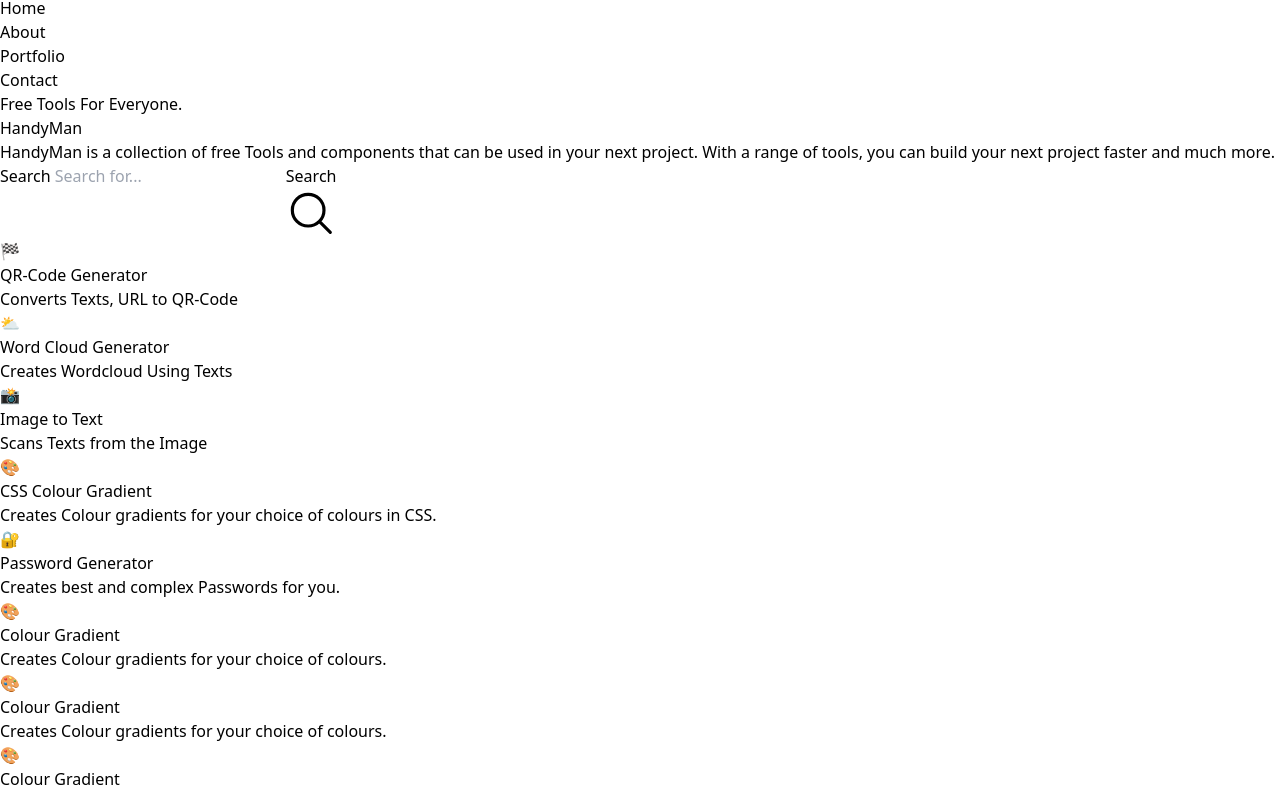
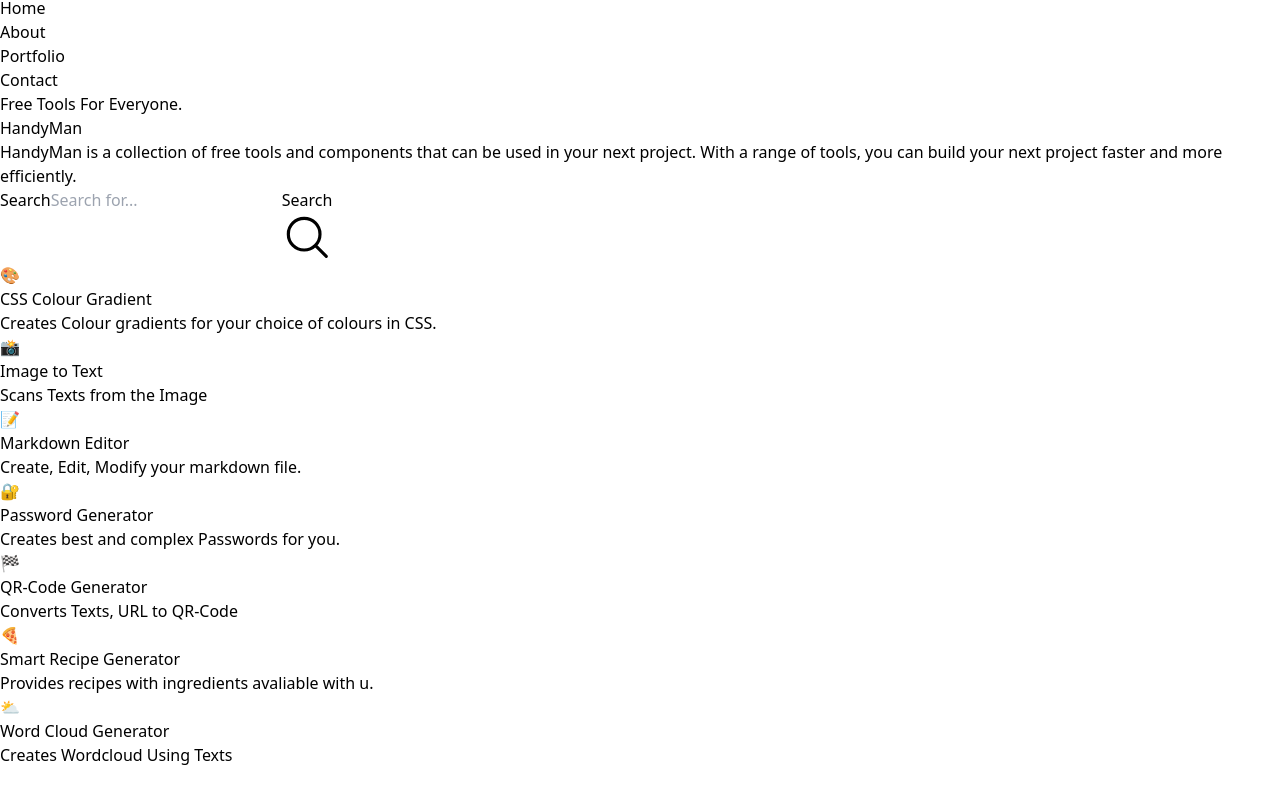
Before and after one commit to JoelMathewJob/HandyMan, a React (Vite) app: page / in a window 1280 px wide. Shown: the part 1416-2211 px from the top of the page. Built offline with nearby package versions, Linux system fonts and the light colour scheme.

Commit message:
added-markdown-recipe-searchbar

```diff
--- a/src/components/toolsection.jsx
+++ b/src/components/toolsection.jsx
@@ -1,19 +1,17 @@
 import React from 'react';
-import { Link } from 'react-router-dom';
-import tools from '../routesConfig'
-import Card from './card'
+import Card from './card';
 
-function ToolSection() {
+function ToolSection({ tools }) {
+
+  const sortedTools = [...tools].sort((a, b) => a.name.localeCompare(b.name));
   return (
     <div>
       <ul className="grid grid-cols-2 gap-5 md:grid-cols-3 lg:grid-cols-4">
-
-        {tools.map((tool) => {
-          return(
+        {sortedTools.map((tool) => (
           <li key={tool.name}>
-            <Card path={tool.path} name={tool.name} desc={tool.desc} icon={tool.icon}/>
-          </li>)
-        })}
+            <Card path={tool.path} name={tool.name} desc={tool.desc} icon={tool.icon} />
+          </li>
+        ))}
       </ul>
     </div>
   );
--- a/src/pages/home.jsx
+++ b/src/pages/home.jsx
@@ -1,7 +1,22 @@
-import React from 'react'
-import Toolsection from '../components/toolsection'
+import React, { useState } from 'react';
+import ToolSection from '../components/ToolSection';
+import tools from '../routesConfig'; // Import the tools list
 
-function home() {
+function Home() {
+  const [searchQuery, setSearchQuery] = useState('');
+  const [filteredTools, setFilteredTools] = useState(tools);
+
+  const handleSearchChange = (e) => {
+    const query = e.target.value.toLowerCase();
+    setSearchQuery(query);
+
+    // Filter tools based on the search query
+    const newFilteredTools = tools.filter(tool =>
+      tool.name.toLowerCase().includes(query)
+    );
+    setFilteredTools(newFilteredTools);
+  };
+
   return (
     <div>
       <div>
@@ -11,33 +26,31 @@ function home() {
               <h1 className="order-last text-lg text-gray-700">Free Tools For Everyone.</h1>
               <h2 className="text-5xl font-bold text-gray-900 sm:text-6xl">HandyMan</h2>
             </div>
-            <p className="max-w-xl mx-auto mt-6 text-gray-700 text-pretty text-base/relaxed ">HandyMan is a collection of free Tools and components that can be used in your next project. With a range of tools, you can build your next project faster and much more.</p>
+            <p className="max-w-xl mx-auto mt-6 text-gray-700 text-pretty text-base/relaxed">
+              HandyMan is a collection of free tools and components that can be used in your next project. With a range of tools, you can build your next project faster and more efficiently.
+            </p>
             <div className="mt-4">
               <div className="max-w-lg mx-auto text-center not-prose">
-                <div data-ea-publisher="hyperuidev" data-ea-type="image" data-ea-style="stickybox" className="bordered horizontal [&amp;_.ea-callout]:!mb-0 [&amp;_.ea-content]:!mx-0 [&amp;_.ea-content]:!mt-0 [&amp;_.ea-stickybox-hide]:hidden">
-                </div>
+                <div data-ea-publisher="hyperuidev" data-ea-type="image" data-ea-style="stickybox" className="bordered horizontal [&amp;_.ea-callout]:!mb-0 [&amp;_.ea-content]:!mx-0 [&amp;_.ea-content]:!mt-0 [&amp;_.ea-stickybox-hide]:hidden"></div>
               </div>
             </div>
           </div>
         </section>
-
       </div>
       <div className='flex justify-center w-full'>
-
         <div className="relative w-1/2 lg:w-1/3">
-          <label htmlFor="Search" className="sr-only"> Search </label>
-
+          <label htmlFor="Search" className="sr-only">Search</label>
           <input
             type="text"
             id="Search"
             placeholder="Search for..."
+            value={searchQuery}
+            onChange={handleSearchChange}
             className="w-full rounded-md border-gray-300 py-2.5 pe-10 shadow-sm sm:text-sm px-3 border-2"
           />
-
           <span className="absolute inset-y-0 grid w-10 end-0 place-content-center">
             <button type="button" className="text-gray-600 hover:text-gray-700">
               <span className="sr-only">Search</span>
-
               <svg
                 xmlns="http://www.w3.org/2000/svg"
                 fill="none"
@@ -57,10 +70,10 @@ function home() {
         </div>
       </div>
       <div className='m-5 lg:mx-28 lg:my-10'>
-        <Toolsection />
+        <ToolSection tools={filteredTools} />
       </div>
     </div>
-  )
+  );
 }
 
-export default home
+export default Home;
--- a/src/routesConfig.js
+++ b/src/routesConfig.js
@@ -6,6 +6,8 @@ const Wordcloud = lazy(() => import('./tools/wordcloudgenerator'));
 const ImagetoText = lazy(() => import('./tools/imagetotext'));
 const Colourgradient = lazy(() => import('./tools/Csscolourgradient/csscolourgradient'));
 const PasswordGenerator = lazy(() => import('./tools/passwordgenerator'));
+const RecipeGenerator = lazy(()=> import('./tools/Recipegenerator/recipegenerator'))
+const MarkdownEditor = lazy(()=> import('./tools/markdowneditor'))
 
 const routes = [
     {
@@ -45,54 +47,21 @@ const routes = [
         desc: 'Creates best and complex Passwords for you.'
     },
     {
-        icon: '🎨',
-        name: 'Colour Gradient',
-        path: '/colourgradient',
-        component: Colourgradient,
-        desc: 'Creates Colour gradients for your choice of colours.'
+        icon: '🍕',
+        name: 'Smart Recipe Generator',
+        path: '/recipe-generator',
+        component: RecipeGenerator,
+        desc: 'Provides recipes with ingredients avaliable with u.'
     },
     {
-        icon: '🎨',
-        name: 'Colour Gradient',
-        path: '/colourgradient',
-        component: Colourgradient,
-        desc: 'Creates Colour gradients for your choice of colours.'
+        icon: '📝',
+        name: 'Markdown Editor',
+        path: '/markdown-editor',
+        component: MarkdownEditor ,
+        desc: 'Create, Edit, Modify your markdown file. '
     },
-    {
-        icon: '🎨',
-        name: 'Colour Gradient',
-        path: '/colourgradient',
-        component: Colourgradient,
-        desc: 'Creates Colour gradients for your choice of colours.'
-    },
-    {
-        icon: '🎨',
-        name: 'Colour Gradient',
-        path: '/colourgradient',
-        component: Colourgradient,
-        desc: 'Creates Colour gradients for your choice of colours.'
-    },
-    {
-        icon: '🎨',
-        name: 'Colour Gradient',
-        path: '/colourgradient',
-        component: Colourgradient,
-        desc: 'Creates Colour gradients for your choice of colours.'
-    },
-    {
-        icon: '🎨',
-        name: 'Colour Gradient',
-        path: '/colourgradient',
-        component: Colourgradient,
-        desc: 'Creates Colour gradients for your choice of colours.'
-    },
-    {
-        icon: '🎨',
-        name: 'Colour Gradient',
-        path: '/colourgradient',
-        component: Colourgradient,
-        desc: 'Creates Colour gradients for your choice of colours.'
-    },
+
+
     // Add more routes here
 ];
 
--- /dev/null
+++ b/src/tools/Recipegenerator/recipegenerator.jsx
@@ -0,0 +1,149 @@
+import React, { useState } from 'react';
+import axios from 'axios';
+
+const SPOONACULAR_API_KEY = 'c0c07f11e13a463396f755fe35b68d1e';
+
+function SmartRecipeGenerator() {
+  const [availableIngredients, setAvailableIngredients] = useState('');
+  const [matchingRecipes, setMatchingRecipes] = useState([]);
+  const [selectedRecipe, setSelectedRecipe] = useState(null);
+  const [isModalOpen, setIsModalOpen] = useState(false);
+
+  const handleInputChange = (e) => {
+    setAvailableIngredients(e.target.value);
+  };
+
+  const findRecipes = async () => {
+    try {
+      const ingredients = availableIngredients.split(',').map((ingredient) => ingredient.trim()).join(',');
+      const response = await axios.get(`https://api.spoonacular.com/recipes/findByIngredients`, {
+        params: {
+          ingredients,
+          number: 10, // Number of recipes to fetch
+          apiKey: SPOONACULAR_API_KEY,
+        },
+      });
+      setMatchingRecipes(response.data);
+    } catch (error) {
+      console.error('Error fetching recipes:', error);
+    }
+  };
+
+  const fetchRecipeDetails = async (recipeId) => {
+    try {
+      const response = await axios.get(`https://api.spoonacular.com/recipes/${recipeId}/information`, {
+        params: {
+          apiKey: SPOONACULAR_API_KEY,
+        },
+      });
+      setSelectedRecipe(response.data);
+      setIsModalOpen(true);
+    } catch (error) {
+      console.error('Error fetching recipe details:', error);
+    }
+  };
+
+  const closeModal = () => {
+    setIsModalOpen(false);
+    setSelectedRecipe(null);
+  };
+
+  return (
+    <div className='flex flex-col min-h-screen border border-gray-300 rounded-lg shadow-md m-7 p-7'>
+      <div>
+        <h1 className='text-4xl font-bold'>Smart Recipe Generator</h1>
+        <p className='m-2 text-lg text-gray-500'>Provides recipes with ingredients available to you.</p>
+      </div>
+
+      <div className='flex flex-col justify-center w-full p-5'>
+        <div className="container p-4 mx-auto">
+          <div className="mb-4 lg:w-1/3">
+            <label className="block mb-1">Available Ingredients (comma-separated):</label>
+            <input
+              type="text"
+              value={availableIngredients}
+              onChange={handleInputChange}
+              className="w-full p-2 border rounded"
+              placeholder="e.g., pasta, eggs, cheese"
+            />
+          </div>
+
+          <button onClick={findRecipes} className="px-4 py-2 mb-4 text-white bg-gray-500 rounded">
+            Find Recipes
+          </button>
+
+          {matchingRecipes.length > 0 && (
+            <div>
+              <h2 className='mb-4 text-2xl font-bold'>Matching Recipes:</h2>
+              <div className="grid grid-cols-1 gap-4 sm:grid-cols-2 lg:grid-cols-3">
+                {matchingRecipes.map((recipe) => (
+                  <div
+                    key={recipe.id}
+                    className="relative overflow-hidden bg-white rounded-lg shadow-lg cursor-pointer"
+                    onClick={() => fetchRecipeDetails(recipe.id)}
+                  >
+                    <img src={recipe.image} alt={recipe.title} className="object-cover w-full h-48" />
+                    <div className="p-4">
+                      <h3 className='text-xl font-semibold'>{recipe.title}</h3>
+                    </div>
+                    <div className="absolute inset-0 flex items-center justify-center transition-opacity duration-300 bg-black bg-opacity-50 opacity-0 hover:opacity-100">
+                      <p className="font-semibold text-white">Click for Details</p>
+                    </div>
+                  </div>
+                ))}
+              </div>
+            </div>
+          )}
+
+          {isModalOpen && selectedRecipe && (
+            <div className="fixed inset-0 z-50 flex items-center justify-center bg-black bg-opacity-70">
+              <div className="relative w-full max-h-screen p-6 overflow-hidden bg-white rounded-lg shadow-lg md:w-3/4 lg:w-2/3 xl:w-1/2">
+                <button onClick={closeModal} className="absolute text-2xl font-bold text-black top-2 right-2">&times;</button>
+                <div className="overflow-y-auto max-h-[calc(100vh-4rem)]">
+                  <h2 className='mb-4 text-2xl font-bold text-center'>{selectedRecipe.title}</h2>
+                  <img src={selectedRecipe.image} alt={selectedRecipe.title} className='object-cover w-full h-64 mb-4 rounded' />
+                  <h3 className='mb-2 text-xl font-semibold'>Ingredients:</h3>
+                  <ul className="mb-4 ml-5 list-disc">
+                    {selectedRecipe.extendedIngredients.map((ingredient) => (
+                      <li key={ingredient.id} className="mb-1 ml-1 mr-1">{ingredient.original}</li>
+                    ))}
+                  </ul>
+                  <h3 className='mb-2 text-xl font-semibold'>Instructions:</h3>
+                  <ol className="mb-4 ml-5 list-decimal">
+                    {selectedRecipe.analyzedInstructions.length > 0
+                      ? selectedRecipe.analyzedInstructions[0].steps.map((step) => (
+                          <li key={step.number} className="mb-2 ml-1 mr-1">{step.step}</li>
+                        ))
+                      : <p>No instructions available</p>
+                    }
+                  </ol>
+                </div>
+              </div>
+            </div>
+          )}
+        </div>
+      </div>
+
+      {/* Custom Scrollbar CSS */}
+      <style jsx global>{`
+        /* Custom scrollbar styles for modal */
+        .overflow-y-auto::-webkit-scrollbar {
+          width: 8px;
+        }
+        .overflow-y-auto::-webkit-scrollbar-thumb {
+          background: #888;
+          border-radius: 4px;
+        }
+        .overflow-y-auto::-webkit-scrollbar-thumb:hover {
+          background: #555;
+        }
+        .overflow-y-auto::-webkit-scrollbar-track {
+          background: #f1f1f1;
+          border-radius: 4px;
+        }
+      `}</style>
+    </div>
+  );
+}
+
+export default SmartRecipeGenerator;
--- /dev/null
+++ b/src/tools/markdowneditor.jsx
@@ -0,0 +1,31 @@
+
+
+import React, {useState} from "react";
+import MDEditor from '@uiw/react-md-editor';
+
+export default function App() {
+  const [value, setValue] = useState("**Hello world!!!**");
+  return (
+<div className='flex flex-col min-h-screen border border-gray-300 rounded-lg shadow-md m-7 p-7'>
+      <div>
+        <h1 className='text-4xl font-bold'>Markdown Editor</h1>
+        <p className='m-2 text-lg text-gray-500'>Create, Edit , Modify your markdown file</p>
+      </div>
+
+      {/* logic */}
+
+      <div className='flex flex-col justify-center w-full p-5 '>
+      <div className="container">
+      <MDEditor
+        value={value}
+        onChange={setValue}
+      />
+      <MDEditor.Markdown source={value} style={{ whiteSpace: 'pre-wrap' }} />
+    </div>
+      </div>
+    </div>
+
+
+
+  );
+}
```
Also changed, not shown: package.json (+1 -39 lines), src/tools/Csscolourgradient/gradientinput.jsx (+8 -3 lines), 1 other file (tests, documents, lock files or other folders).
